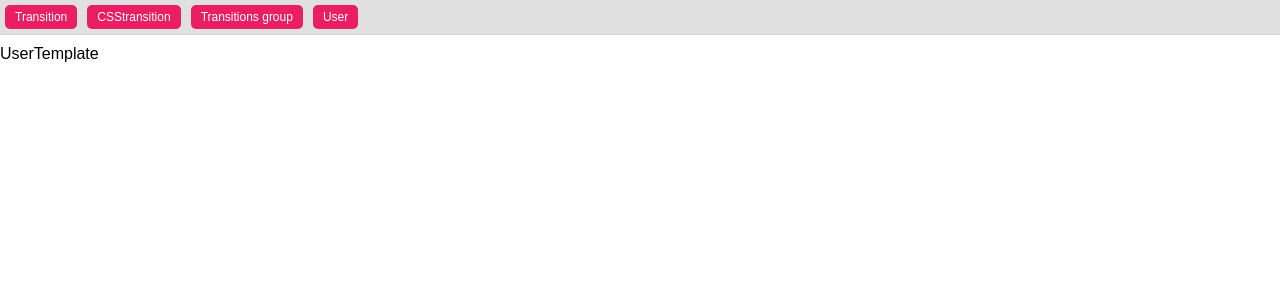
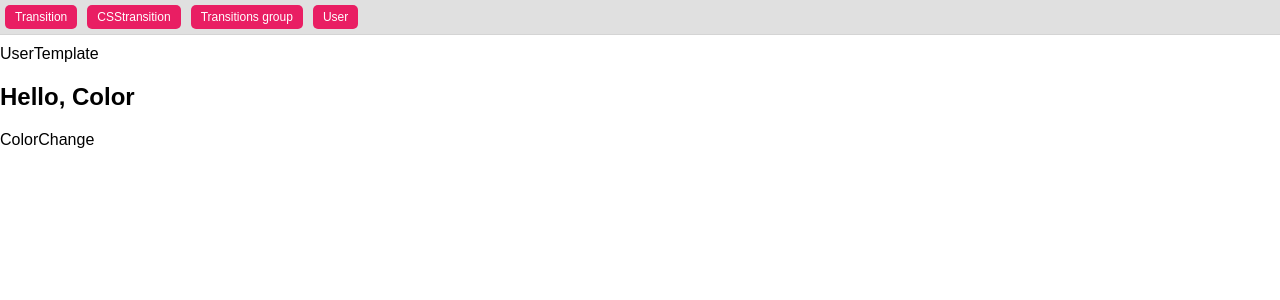
Before and after one commit to asteriasandippal/the-complete-react-fullstack-course, a React (Create React App) app in the folder transitions/: page /user in a window 1280 px wide. Shown: the top 300 px of the page. Built offline with nearby package versions, Linux system fonts and the light colour scheme.

Commit message:
Apply React Ref

```diff
--- a/transitions/src/components/User.js
+++ b/transitions/src/components/User.js
@@ -19,11 +19,21 @@ export default class User extends React.Component {
                 color: 'balck'
             }
         }
+        this.colorChange = this.colorChange.bind(this);
+    }
+    colorChange() {
+        this.refs.myColor.style.color = 'Red';
     }
     render() {
         return (
             <div>
                 <UserTemplate {...this.state} />
+
+                <h2  ref="myColor">Hello, Color</h2>
+
+                <div onClick={this.colorChange}>
+                    ColorChange
+                </div>
             </div>
         );
     }
--- a/transitions/src/components/UserTemplate.js
+++ b/transitions/src/components/UserTemplate.js
@@ -12,7 +12,7 @@ export default class UserTemplate extends React.Component {
 }
 
 UserTemplate.propTypes = {
-    name: PropTypes.string,
+    name: PropTypes.o,
     lastName: PropTypes.string,
     age: PropTypes.number,
     hobbies: PropTypes.array,
```
